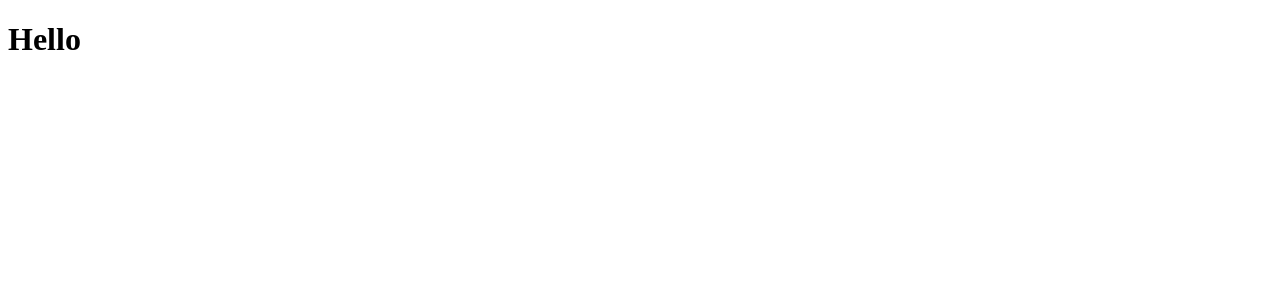
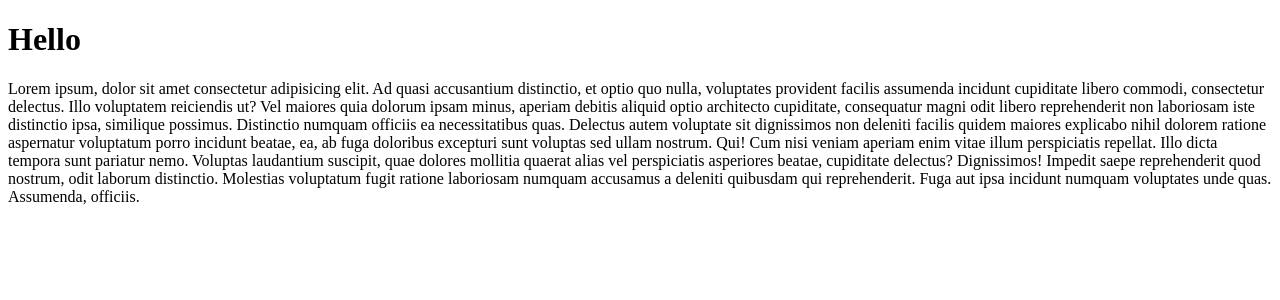
Before and after one commit to Eran2001/react-course, a React (Vite) app: page / in a window 1280 px wide. Shown: the top 300 px of the page. Built offline with nearby package versions, Linux system fonts and the light colour scheme.

Commit message:
add a para

```diff
--- a/src/App.jsx
+++ b/src/App.jsx
@@ -2,6 +2,26 @@ const FocusInput = () => {
   return (
     <div>
       <h1>Hello</h1>
+      <p>
+        Lorem ipsum, dolor sit amet consectetur adipisicing elit. Ad quasi
+        accusantium distinctio, et optio quo nulla, voluptates provident facilis
+        assumenda incidunt cupiditate libero commodi, consectetur delectus. Illo
+        voluptatem reiciendis ut? Vel maiores quia dolorum ipsam minus, aperiam
+        debitis aliquid optio architecto cupiditate, consequatur magni odit
+        libero reprehenderit non laboriosam iste distinctio ipsa, similique
+        possimus. Distinctio numquam officiis ea necessitatibus quas. Delectus
+        autem voluptate sit dignissimos non deleniti facilis quidem maiores
+        explicabo nihil dolorem ratione aspernatur voluptatum porro incidunt
+        beatae, ea, ab fuga doloribus excepturi sunt voluptas sed ullam nostrum.
+        Qui! Cum nisi veniam aperiam enim vitae illum perspiciatis repellat.
+        Illo dicta tempora sunt pariatur nemo. Voluptas laudantium suscipit,
+        quae dolores mollitia quaerat alias vel perspiciatis asperiores beatae,
+        cupiditate delectus? Dignissimos! Impedit saepe reprehenderit quod
+        nostrum, odit laborum distinctio. Molestias voluptatum fugit ratione
+        laboriosam numquam accusamus a deleniti quibusdam qui reprehenderit.
+        Fuga aut ipsa incidunt numquam voluptates unde quas. Assumenda,
+        officiis.
+      </p>
     </div>
   );
 };
```
